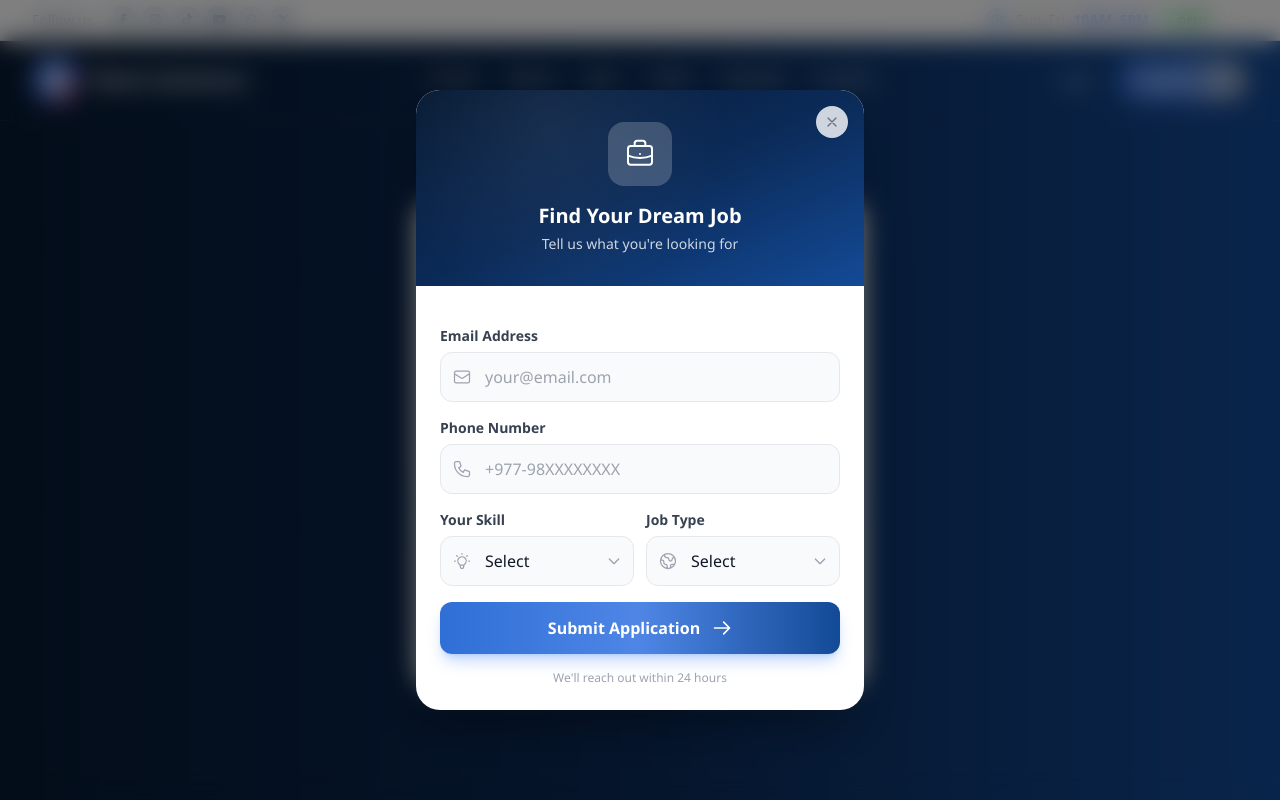
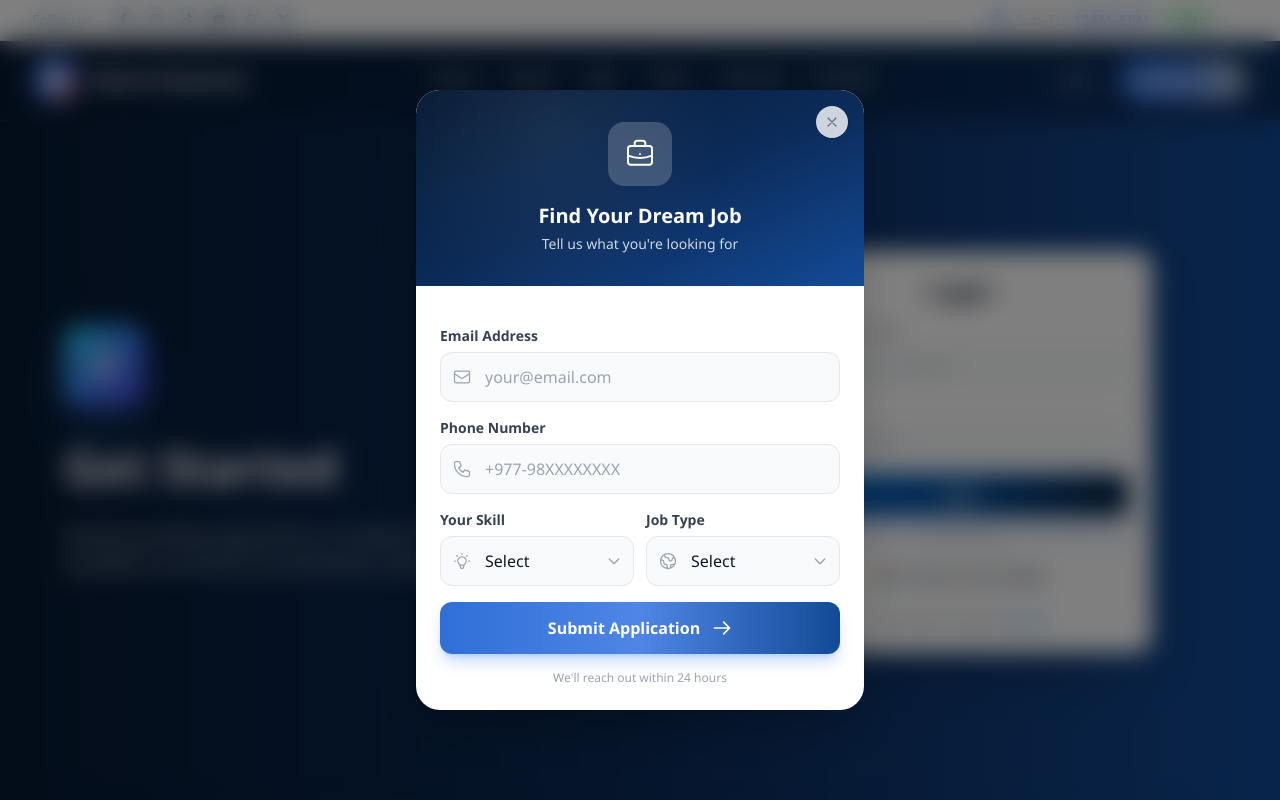
Before and after one commit to aniruddhabishwakarma/Talent-Solutions, a Django app: page /login/ in a window 1280 px wide. Run offline with Django 5.2, Linux system fonts and the light colour scheme; data that the repository does not hold is empty; some libraries are stand-ins or nearby versions.

Commit message:
Fix layout issues and update email configuration
- Update EMAIL_SENDERS to use verified Brevo addresses
- Fix z-index hierarchy: modals now at z-[9999], above navbar
- Adjust layout for top info bar (40px) + navbar (70px) = 110px spacing
- Fix complete_profile.html padding and white background theme
- Update toast container position to account for new layout

Co-Authored-By: Claude Sonnet 4.5 <noreply@anthropic.com>

```diff
--- a/main/templates/user/applications/detail.html
+++ b/main/templates/user/applications/detail.html
@@ -219,7 +219,7 @@
                             <img src="{{ application.passport_photo.url }}" alt="Passport photo" class="w-full h-full object-cover">
                         </button>
                         <!-- Modal -->
-                        <div id="passportModal" class="hidden fixed inset-0 z-[100] flex items-center justify-center bg-black/60 backdrop-blur-sm" onclick="this.classList.add('hidden')">
+                        <div id="passportModal" class="hidden fixed inset-0 z-[9999] flex items-center justify-center bg-black/60 backdrop-blur-sm" onclick="this.classList.add('hidden')">
                             <div class="relative max-w-lg w-full mx-4" onclick="event.stopPropagation()">
                                 <button type="button" onclick="document.getElementById('passportModal').classList.add('hidden')" class="absolute -top-3 -right-3 w-8 h-8 bg-white rounded-full shadow-lg flex items-center justify-center text-gray-600 hover:text-gray-900 z-10">&times;</button>
                                 <img src="{{ application.passport_photo.url }}" alt="Passport photo" class="w-full rounded-xl shadow-xl">
--- a/main/templates/user/base.html
+++ b/main/templates/user/base.html
@@ -121,12 +121,15 @@
             background: #003670;
         }
 
+        /* Z-Index Hierarchy */
+        /* Base: 0-10, Info Bar: 60, Navbar: 50, Toasts: 200, Modals: 9999 */
+
         /* Toast Styles */
         .toast-container {
             position: fixed;
-            top: 100px;
+            top: 110px; /* Account for info bar (40px) + navbar (70px) */
             right: 20px;
-            z-index: 100;
+            z-index: 200;
             display: flex;
             flex-direction: column;
             gap: 12px;
@@ -179,7 +182,7 @@
     {% include 'user/components/navbar.html' %}
     <!-- Contact Popup Modal -->
     <div id="contactPopup"
-        class="fixed inset-0 z-[100] hidden flex items-center justify-center bg-black/50 backdrop-blur-md p-4">
+        class="fixed inset-0 z-[9999] hidden flex items-center justify-center bg-black/50 backdrop-blur-md p-4">
 
         <div class="bg-white w-full max-w-md rounded-3xl shadow-2xl relative overflow-hidden transform transition-all duration-300 scale-100">
 
@@ -391,7 +394,7 @@
             function updateNavbar() {
                 // LOGIN / REGISTER pages (dark bg, no hero)
                 if (isAuthDark && !hasHero) {
-                    setNav('nav-on-hero');
+                    setNav('nav-dark');
                     return;
                 }
 
@@ -444,7 +447,8 @@
     <div id="toastContainer" class="toast-container"></div>
 
     <!-- Main Content -->
-    <main class="{% block main_class %}min-h-screen pt-20{% endblock %}">
+    <main class="{% block main_class %}min-h-screen pt-[110px]{% endblock %}">
+        <!-- pt-[110px] accounts for: info bar (40px) + navbar (70px) -->
         {% block content %}{% endblock %}
     </main>
     {% include 'user/components/footer.html' %}
--- a/main/templates/user/complete_profile.html
+++ b/main/templates/user/complete_profile.html
@@ -2,8 +2,8 @@
 
 {% block title %}Complete Your Profile - Talent Solutions{% endblock %}
 
-{% block body_class %}bg-gray-50{% endblock %}
-{% block main_class %}pt-20{% endblock %}
+{% block body_class %}white-bg{% endblock %}
+{% block main_class %}min-h-screen pt-[110px]{% endblock %}
 
 {% block extra_css %}
 <style>
--- a/main/templates/user/jobs/apply.html
+++ b/main/templates/user/jobs/apply.html
@@ -264,7 +264,7 @@
                             </div>
 
                             <!-- Full photo modal -->
-                            <div id="photoModal" class="hidden fixed inset-0 z-[100] flex items-center justify-center bg-black/60 backdrop-blur-sm" onclick="this.classList.add('hidden')">
+                            <div id="photoModal" class="hidden fixed inset-0 z-[9999] flex items-center justify-center bg-black/60 backdrop-blur-sm" onclick="this.classList.add('hidden')">
                                 <div class="relative max-w-lg w-full mx-4" onclick="event.stopPropagation()">
                                     <button type="button" onclick="document.getElementById('photoModal').classList.add('hidden')" class="absolute -top-3 -right-3 w-8 h-8 bg-white rounded-full shadow-lg flex items-center justify-center text-gray-600 hover:text-gray-900 z-10">&times;</button>
                                     <img src="{{ existing_passport_photo.url }}" alt="Passport photo" class="w-full rounded-xl shadow-xl">
--- a/main/templates/user/login.html
+++ b/main/templates/user/login.html
@@ -8,8 +8,8 @@
 <style>
     .login-card {
         background: white;
-        border-radius: 18px;
-        box-shadow: 0 25px 50px -12px rgba(0, 0, 0, 0.25);
+        border-radius: 16px;
+        box-shadow: 0 20px 60px -15px rgba(0, 0, 0, 0.3);
         position: relative;
         z-index: 10;
     }
@@ -17,10 +17,10 @@
     /* ===== INPUT FIELDS (FIXED) ===== */
     .input-field {
         width: 100%;
-        padding: 12px 14px;
+        padding: 10px 12px;
         border: 1px solid #e5e7eb;
-        border-radius: 10px;
-        font-size: 14px;
+        border-radius: 8px;
+        font-size: 13px;
         background: #f9fafb;
         color: #111827;
         transition: all 0.2s ease;
@@ -40,12 +40,12 @@
     /* LOGIN BUTTON */
     .btn-login {
         width: 100%;
-        padding: 12px;
+        padding: 10px;
         background: linear-gradient(135deg, #0066cc 0%, #004A98 50%, #001832 100%);
         color: white;
         border: none;
-        border-radius: 10px;
-        font-size: 15px;
+        border-radius: 8px;
+        font-size: 14px;
         font-weight: 600;
         cursor: pointer;
         margin-top: 4px;
@@ -66,10 +66,10 @@
     .divider {
         display: flex;
         align-items: center;
-        gap: 14px;
+        gap: 12px;
         color: #9ca3af;
-        font-size: 13px;
-        margin: 14px 0;
+        font-size: 12px;
+        margin: 12px 0;
     }
 
     .divider::before,
@@ -83,11 +83,11 @@
     /* GOOGLE BUTTON */
     .btn-google {
         width: 100%;
-        padding: 11px;
+        padding: 9px;
         background: white;
         border: 1px solid #e5e7eb;
-        border-radius: 10px;
-        font-size: 14px;
+        border-radius: 8px;
+        font-size: 13px;
         font-weight: 600;
         color: #374151;
         cursor: pointer;
@@ -106,25 +106,50 @@
 {% endblock %}
 
 {% block main_class %}
-min-h-screen flex items-center justify-center px-4 pt-24 md:pt-28 pb-6
+min-h-screen pt-24 md:pt-28
 {% endblock %}
 
 {% block content %}
-<div class="w-full max-w-md">
-    <div class="login-card w-full p-7 md:p-8 max-h-[calc(100vh-140px)] overflow-auto">
+<div class="flex flex-col lg:flex-row min-h-[calc(100vh-120px)]">
+
+    <!-- Left Side - Marketing Text -->
+    <div class="hidden lg:flex lg:w-1/2 items-center justify-center p-12">
+        <div class="max-w-lg">
+            <!-- Epic Icon -->
+            <div class="mb-8">
+                <div class="inline-flex items-center justify-center w-20 h-20 rounded-2xl bg-gradient-to-br from-cyan-400 via-blue-500 to-indigo-600 shadow-2xl shadow-blue-500/50 transform hover:scale-110 transition-transform duration-300">
+                    <svg class="w-10 h-10 text-white" fill="none" stroke="currentColor" viewBox="0 0 24 24">
+                        <path stroke-linecap="round" stroke-linejoin="round" stroke-width="2" d="M13 10V3L4 14h7v7l9-11h-7z"/>
+                    </svg>
+                </div>
+            </div>
+
+            <h1 class="text-5xl font-bold text-white mb-6 leading-tight">
+                Get Started
+            </h1>
+            <p class="text-lg text-white/90 leading-relaxed">
+                Seeking qualified apprentices or trainees? Talent Solutions simplifies recruitment for businesses. Get the best fit, fast.
+            </p>
+        </div>
+    </div>
+
+    <!-- Right Side - Login Form -->
+    <div class="w-full lg:w-1/2 flex items-center justify-center p-6 lg:p-12">
+        <div class="w-full max-w-sm">
+            <div class="login-card w-full p-5 md:p-6">
 
         <!-- Title -->
-        <h1 class="text-2xl md:text-3xl font-bold text-center text-gray-900 mb-6">
+        <h1 class="text-xl md:text-2xl font-bold text-center text-gray-900 mb-4">
             Login
         </h1>
 
         <!-- Login Form -->
-        <form method="POST" action="{% url 'user_login' %}" class="space-y-4">
+        <form method="POST" action="{% url 'user_login' %}" class="space-y-3">
             {% csrf_token %}
 
             <!-- Identifier -->
             <div>
-                <label class="block text-sm font-medium text-gray-700 mb-2">
+                <label class="block text-xs font-medium text-gray-700 mb-1.5">
                     Email or Username
                 </label>
                 <input type="text" name="identifier" class="input-field" placeholder="Enter email or username" required>
@@ -132,7 +157,7 @@ min-h-screen flex items-center justify-center px-4 pt-24 md:pt-28 pb-6
 
             <!-- Password -->
             <div>
-                <label class="block text-sm font-medium text-gray-700 mb-2">
+                <label class="block text-xs font-medium text-gray-700 mb-1.5">
                     Password
                 </label>
                 <input type="password" name="password" class="input-field" placeholder="Enter password" required>
@@ -165,15 +190,15 @@ min-h-screen flex items-center justify-center px-4 pt-24 md:pt-28 pb-6
         </a>
 
         <!-- Signup -->
-        <p class="text-center text-sm text-gray-600 mt-5">
-            Don’t have an account?
+        <p class="text-center text-xs text-gray-600 mt-4">
+            Don't have an account?
             <a href="{% url 'user_register' %}" class="font-semibold hover:underline" style="color:#49A7FF;">
                 Signup
             </a>
         </p>
+            </div>
+        </div>
+    </div>
 
-    </div>
 </div>
 {% endblock %}
-
-{% block footer %}{% endblock %}
```
Also changed, not shown: main/templates/user/register.html (+2 -11 lines), talent_solutions/settings.py (+10 -7 lines).
